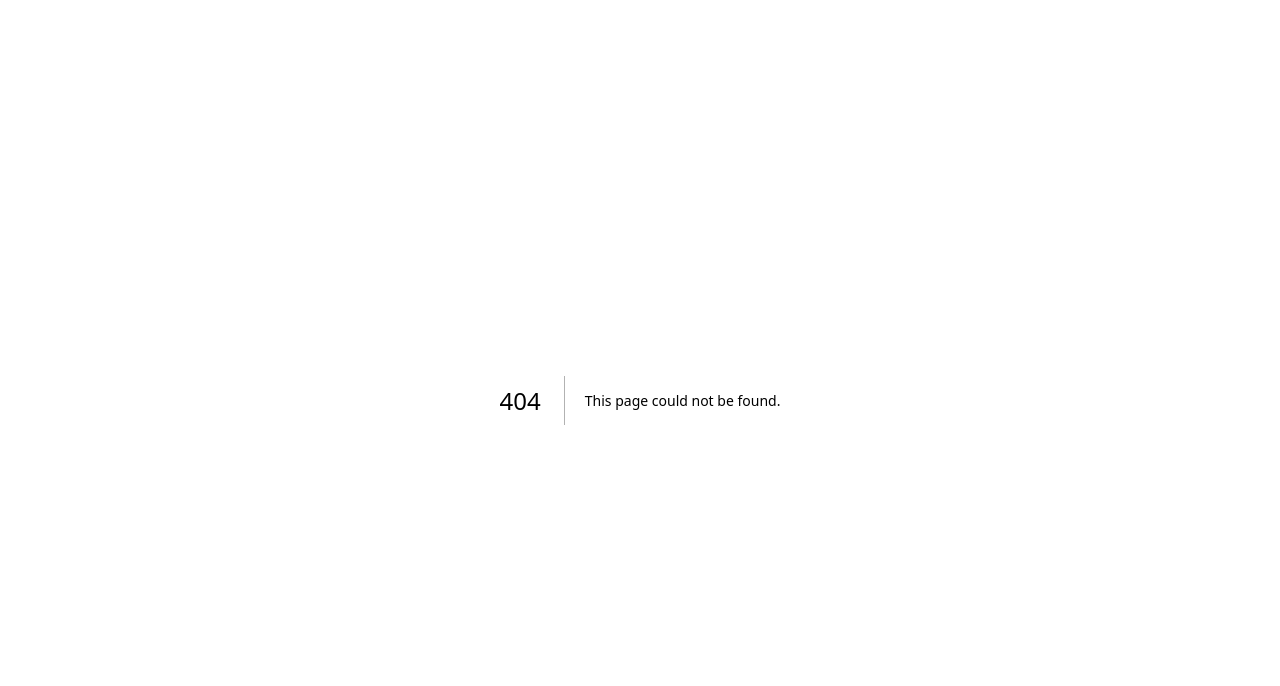
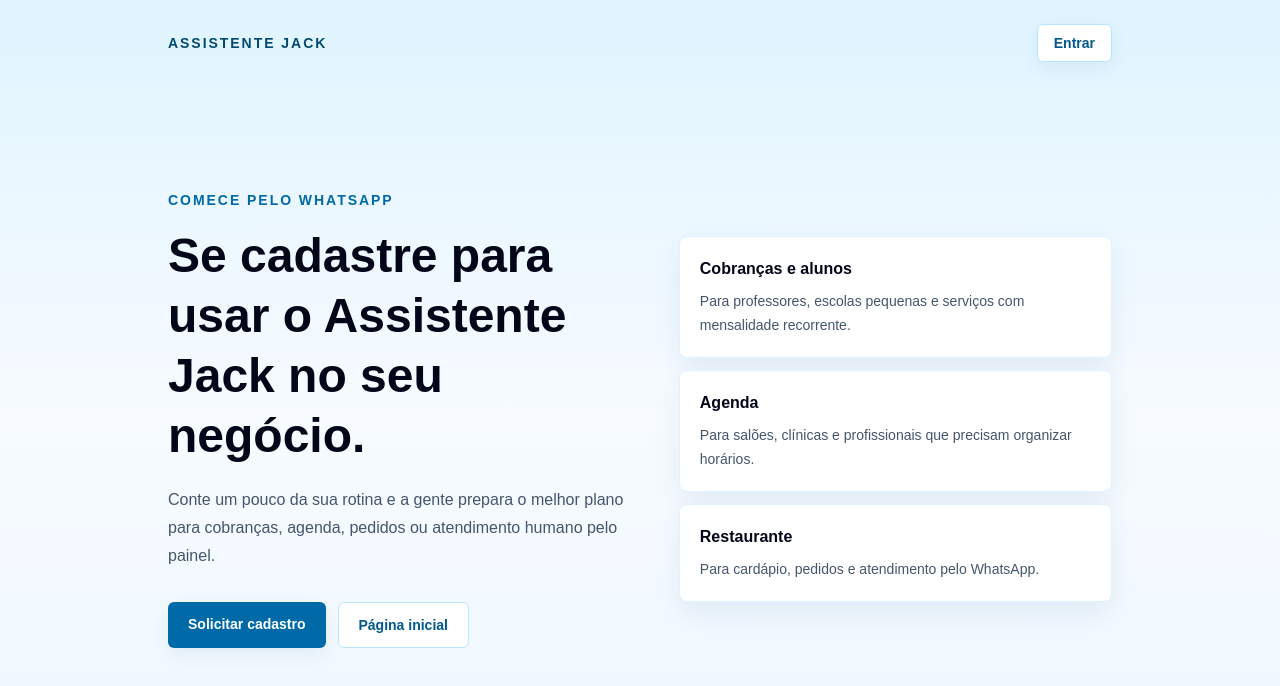
Before and after one commit to jamysmq/supabase_saas, a Next.js app: page /cadastro in a window 1280 px wide. Before the commit this address had no page. Shown: the top 686 px of the page. Built offline with nearby package versions, Linux system fonts and the light colour scheme.

Commit message:
Add public signup page

```diff
--- /dev/null
+++ b/app/cadastro/page.tsx
@@ -0,0 +1,80 @@
+import Link from "next/link";
+
+const plans = [
+  {
+    title: "Cobranças e alunos",
+    description: "Para professores, escolas pequenas e serviços com mensalidade recorrente.",
+  },
+  {
+    title: "Agenda",
+    description: "Para salões, clínicas e profissionais que precisam organizar horários.",
+  },
+  {
+    title: "Restaurante",
+    description: "Para cardápio, pedidos e atendimento pelo WhatsApp.",
+  },
+];
+
+export default function SignupPage() {
+  return (
+    <main className="min-h-screen bg-[linear-gradient(180deg,#dff4ff_0%,#f7fbff_52%,#eef8ff_100%)] text-slate-950">
+      <section className="mx-auto flex min-h-screen w-full max-w-5xl flex-col px-6 py-6 sm:px-8 lg:px-10">
+        <header className="flex items-center justify-between gap-4">
+          <Link className="text-sm font-bold uppercase tracking-[0.14em] text-sky-900" href="/">
+            Assistente Jack
+          </Link>
+          <Link
+            className="rounded-md border border-sky-200 bg-white px-4 py-2 text-sm font-semibold text-sky-800 shadow-sm hover:bg-sky-50"
+            href="https://app.meuassistentevirtual.com.br/login"
+          >
+            Entrar
+          </Link>
+        </header>
+
+        <div className="grid flex-1 items-center gap-8 py-12 lg:grid-cols-[1.05fr_0.95fr]">
+          <section>
+            <p className="text-sm font-bold uppercase tracking-[0.14em] text-sky-700">
+              Comece pelo WhatsApp
+            </p>
+            <h1 className="mt-4 max-w-2xl text-4xl font-black leading-tight text-slate-950 sm:text-5xl">
+              Se cadastre para usar o Assistente Jack no seu negócio.
+            </h1>
+            <p className="mt-5 max-w-xl text-base leading-7 text-slate-600">
+              Conte um pouco da sua rotina e a gente prepara o melhor plano para
+              cobranças, agenda, pedidos ou atendimento humano pelo painel.
+            </p>
+
+            <div className="mt-8 flex flex-col gap-3 sm:flex-row">
+              <a
+                className="rounded-md bg-sky-700 px-5 py-3 text-center text-sm font-bold text-white shadow-sm hover:bg-sky-800"
+                href="mailto:contato@meuassistentevirtual.com.br?subject=Quero%20me%20cadastrar%20no%20Assistente%20Jack&body=Ol%C3%A1%2C%20quero%20me%20cadastrar%20no%20Assistente%20Jack.%0A%0ANome%3A%0ANeg%C3%B3cio%3A%0AWhatsApp%3A%0APlano%20ou%20necessidade%3A"
+              >
+                Solicitar cadastro
+              </a>
+              <Link
+                className="rounded-md border border-sky-200 bg-white px-5 py-3 text-center text-sm font-bold text-sky-800 hover:bg-sky-50"
+                href="/"
+              >
+                Página inicial
+              </Link>
+            </div>
+          </section>
+
+          <section className="space-y-3">
+            {plans.map((plan) => (
+              <article
+                className="rounded-lg border border-sky-100 bg-white p-5 shadow"
+                key={plan.title}
+              >
+                <h2 className="font-bold text-slate-950">{plan.title}</h2>
+                <p className="mt-2 text-sm leading-6 text-slate-600">
+                  {plan.description}
+                </p>
+              </article>
+            ))}
+          </section>
+        </div>
+      </section>
+    </main>
+  );
+}
--- a/app/login/page.tsx
+++ b/app/login/page.tsx
@@ -115,6 +115,13 @@
           >
             {loading ? 'Entrando...' : 'Entrar'}
           </button>
+
+          <a
+            href="https://www.meuassistentevirtual.com.br/cadastro"
+            className="block w-full rounded-lg border border-sky-200 px-4 py-2 text-center text-sm font-bold text-sky-800 hover:bg-sky-50"
+          >
+            Se cadastre!
+          </a>
         </form>
 
       </div>
--- a/app/page.tsx
+++ b/app/page.tsx
@@ -38,6 +38,12 @@
               </Link>
               <Link className="hover:text-white" href="/termos">
                 Termos
+              </Link>
+              <Link
+                className="rounded-md border border-white/35 px-4 py-2 font-semibold text-white hover:border-white hover:bg-white/10"
+                href="/cadastro"
+              >
+                Se cadastre!
               </Link>
               <Link
                 className="rounded-md bg-white px-4 py-2 font-semibold text-[#073a86] shadow-sm hover:bg-[#dff7ff]"
```
